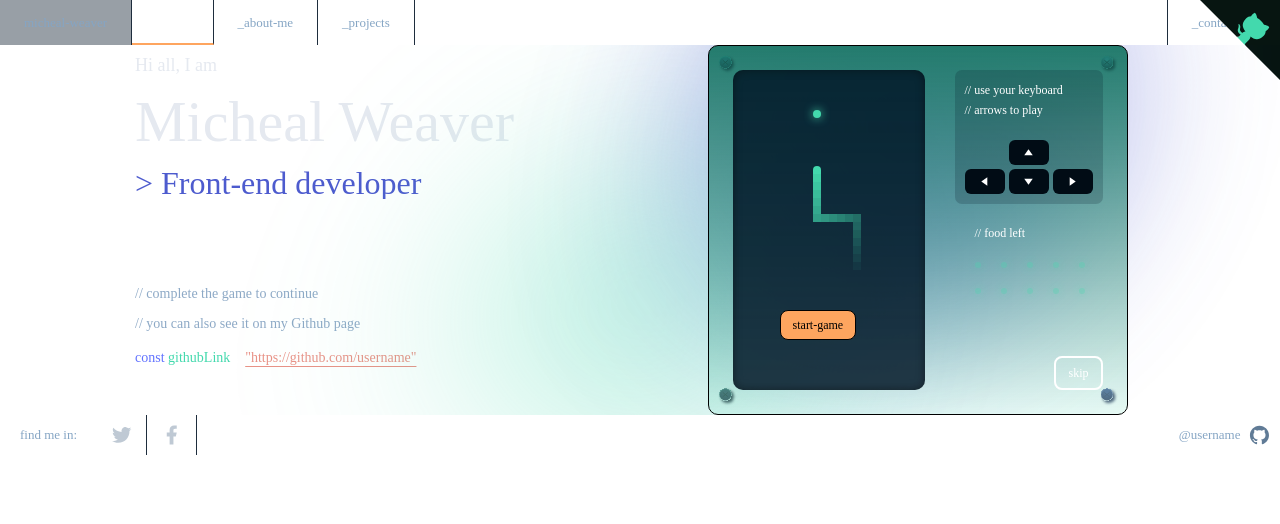
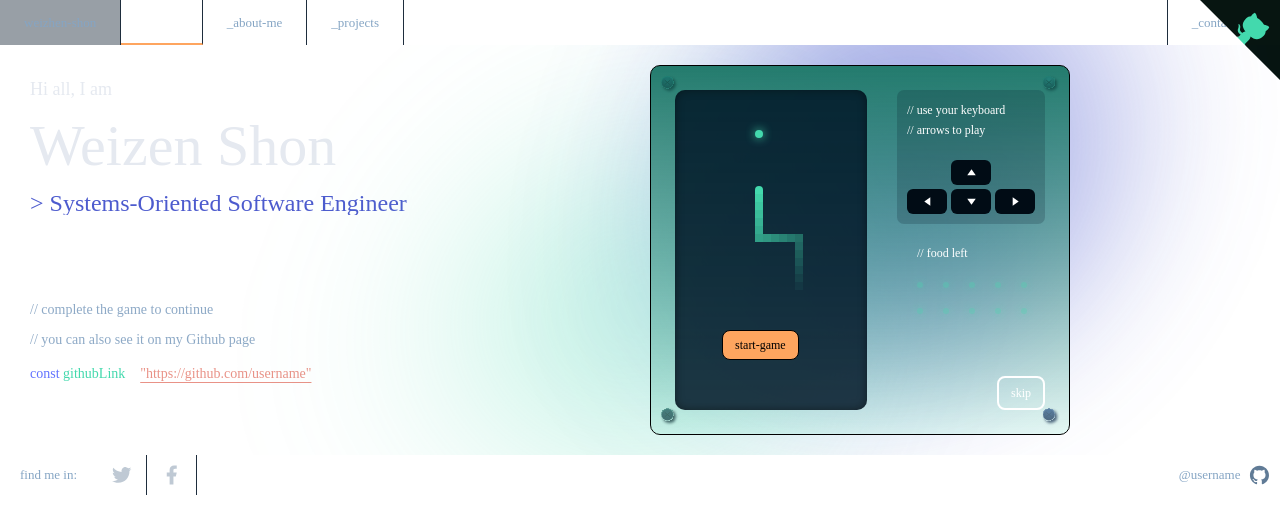
Before and after one commit to nakadp/MyPortfolio, a Nuxt app: page / in a window 1280 px wide. Shown: the top 524 px of the page. Built offline with nearby package versions, Linux system fonts and the light colour scheme; what @highlightjs/vue-plugin would draw is missing.

Commit message:
调整了主页的名字展示和布局完全展示

```diff
--- a/developer.json
+++ b/developer.json
@@ -1,7 +1,7 @@
 {
-    "name": "Micheal Weaver",
-    "logo_name": "micheal-weaver",
-    "role": "Front-end developer",
+    "name": "Weizen Shon",
+    "logo_name": "weizhen-shon",
+    "role": "Systems-Oriented Software Engineer",
     "about": {
         "sections": {
             "professional-info": {
@@ -120,42 +120,54 @@
             "title": "_ui-animations",
             "description": "Duis aute irure dolor in velit esse cillum dolore.",
             "img": "/images/projects/ui-animations2.png",
-            "tech": ["Flutter"],
+            "tech": [
+                "Flutter"
+            ],
             "url": "https://github.com/"
         },
         "2": {
             "title": "_ai-resources",
             "description": "Duis aute irure dolor in velit esse cillum dolore.",
             "img": "/images/projects/ai-resources.png",
-            "tech": ["Gatsby"],
+            "tech": [
+                "Gatsby"
+            ],
             "url": "https://github.com/"
         },
         "3": {
             "title": "_worldmap",
             "description": "Duis aute irure dolor in velit esse cillum dolore.",
             "img": "/images/projects/worldmap.png",
-            "tech": ["Angular"],
+            "tech": [
+                "Angular"
+            ],
             "url": "https://github.com/"
         },
         "4": {
             "title": "_ui-animations",
             "description": "Duis aute irure dolor in velit esse cillum dolore.",
             "img": "/images/projects/ui-animations.png",
-            "tech": ["React"],
+            "tech": [
+                "React"
+            ],
             "url": "https://github.com/"
         },
         "5": {
             "title": "_tetris-game",
             "description": "Duis aute irure dolor in velit esse cillum dolore.",
             "img": "/images/projects/tetris-game.png",
-            "tech": ["React"],
+            "tech": [
+                "React"
+            ],
             "url": "https://github.com/"
         },
         "6": {
             "title": "_ethereum",
             "description": "Duis aute irure dolor in velit esse cillum dolore.",
             "img": "/images/projects/ethereum.png",
-            "tech": ["Vue"],
+            "tech": [
+                "Vue"
+            ],
             "url": "https://github.com/"
         }
     }
--- a/pages/index.vue
+++ b/pages/index.vue
@@ -85,25 +85,30 @@ function handleResize() {
   height: 100%;
   width: 100%;
   flex: 1 1 auto;
-  padding-left: 275px;
+  /* Balanced padding - reduced left padding, added right padding */
+  padding: 20px 40px 20px 40px;
   overflow-y: auto;
   overflow-x: hidden;
   /* Center content vertically and horizontally */
   align-items: center;
   justify-content: center;
+  gap: 40px; /* Space between hero and game */
 }
 .hero {
-	width: 100%;
+  flex: 1 1 auto;
+  min-width: 300px;
+  max-width: 600px;
   justify-content: center;
-
 }
 .game {
   display: flex;
   flex-direction: column;
-	width: 100%;
+  flex: 1 1 auto;
+  min-width: 400px;
+  max-width: 600px;
   height: 100%;
+  max-height: 500px;
   justify-content: center;
-/* 	align-items: center; */
   z-index: 20;
 }
 
@@ -133,7 +138,7 @@ function handleResize() {
 }
 
 #hello .head h2, #hello .head .diple {
-  font-size: 32px;
+  font-size: 24px;
   line-height: 1;
   color: #4D5BCE;
   font-family: 'Fira Code Retina';
@@ -295,7 +300,8 @@ function handleResize() {
 
 @media (min-width: 1024px) and (max-width: 1320px) {
 	#hello {
-		padding-left: 135px;
+		padding: 20px 30px;
+		gap: 30px;
 	}
 }
 
```
Lines whose indentation alone changed are shown as unchanged.
